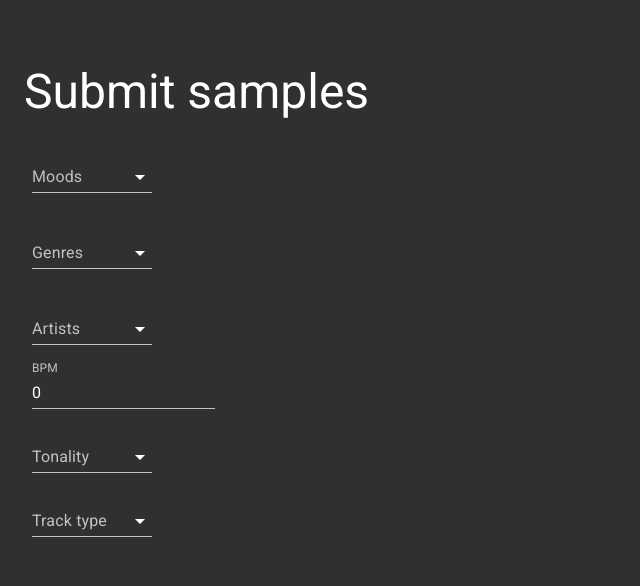
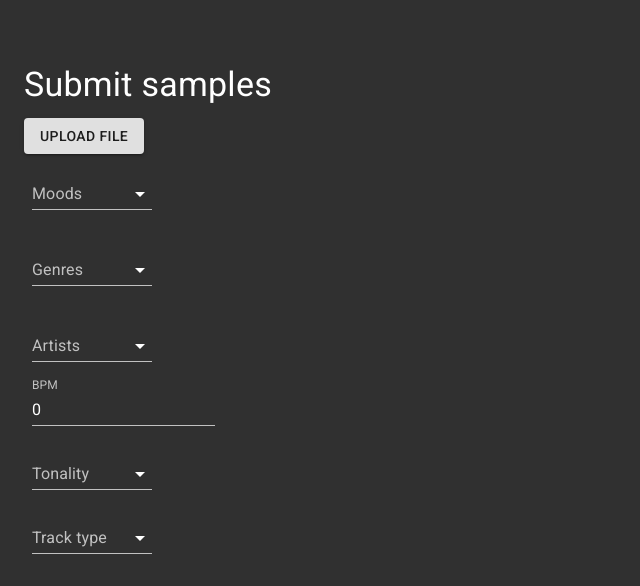
Before and after one commit to k-k-k-kirill/generator-admin, a React (Create React App) app: page / in a window 1280 px wide. Shown: the top 586 px of the page, without its empty margins (0-640 px from the left). Built offline with nearby package versions, Linux system fonts and the light colour scheme.

Commit message:
file upload

```diff
--- a/package.json
+++ b/package.json
@@ -4,6 +4,7 @@
   "private": true,
   "dependencies": {
     "@material-ui/core": "^4.11.3",
+    "@material-ui/icons": "^4.11.2",
     "@material-ui/lab": "^4.0.0-alpha.57",
     "@testing-library/jest-dom": "^5.11.4",
     "@testing-library/react": "^11.1.0",
--- /dev/null
+++ b/src/components/FileUploadRow/FileUploadRow.tsx
@@ -0,0 +1,56 @@
+import React from 'react';
+import { makeStyles } from '@material-ui/core/styles';
+import Grid from '@material-ui/core/Grid';
+import IconButton from '@material-ui/core/IconButton';
+import DeleteIcon from '@material-ui/icons/Delete';
+import { FileUploadRowProps } from './types';
+import Typography from '@material-ui/core/Typography';
+import FormControl from '@material-ui/core/FormControl';
+import Button from '@material-ui/core/Button';
+
+const useStyles = makeStyles((theme) => ({
+    upload: {
+        display: 'flex',
+        flexDirection: 'row',
+        alignItems: 'center',
+    }
+}));
+
+const FileUploadRow: React.FC<FileUploadRowProps> = (props: FileUploadRowProps) => {
+    const classes = useStyles();
+
+    return (
+        <Grid container>
+            <Grid item xs={2}>
+                <FormControl>
+                    <Button
+                        variant="contained"
+                        component="label"
+                        disabled={props.item.length > 0}
+                    >
+                        {props.label}
+                        <input
+                            type="file"
+                            hidden
+                            onChange={props.handleChange}
+                        />
+                    </Button>
+                </FormControl>
+            </Grid>
+            <Grid item xs={6} className={classes.upload}>
+                {props.item.length > 0 ? (
+                    <>
+                        <Typography>
+                            {props.item[0].name}
+                        </Typography>
+                        <IconButton onClick={props.handleRemove} aria-label="delete">
+                            <DeleteIcon fontSize="inherit" />
+                        </IconButton>
+                    </>
+                ) : null }
+            </Grid>
+        </Grid>
+    );
+};
+
+export default FileUploadRow;
--- /dev/null
+++ b/src/components/FileUploadRow/types.ts
@@ -0,0 +1,6 @@
+export interface FileUploadRowProps {
+    item: File[];
+    handleChange: (event: any) => void;
+    handleRemove: () => void;
+    label?: string;
+};
--- a/src/components/SampleSubmissionForm/SampleSubmissionForm.tsx
+++ b/src/components/SampleSubmissionForm/SampleSubmissionForm.tsx
@@ -1,13 +1,24 @@
 import React, { useState } from 'react';
 import { moodsData, genresData, artistData, tonalitiesData, trackTypeData } from './data';
 import { extractLabels } from '../../utils/extractLabels';
+import { makeStyles } from '@material-ui/core/styles';
 
 //Components
 import MultiSelectRow from '../MultiselectRow/MultiSelectRow';
 import SimpleSelectRow from '../SimpleSelectRow/SimpleSelectRow';
 import TextFieldRow from '../TextFieldRow/TextFieldRow';
+import FileUploadRow from '../FileUploadRow/FileUploadRow';
 
 const SampleSubmissionForm: React.FC = () => {
+    // Uploads input data
+    const [upload, setUpload] = useState<File[]>([]);
+
+    const handleUploadChange = (event: any) => {
+        setUpload(event.target.files);
+    };
+    const handleUploadRemove = () => {
+        setUpload([]);
+    };
 
     // Moods data
     const selectableMoods: string[] = extractLabels(moodsData);
@@ -17,20 +28,17 @@ const SampleSubmissionForm: React.FC = () => {
     const handleMoodsChange = (event: any) => {
         setSelectedMoods(event.target.value)
     };
-
     const handleMoodsDelete = (chipToDelete: string) => () => {
         setSelectedMoods((chips) => chips.filter((chip) => chip !== chipToDelete));
     };
 
     // Genres data
     const selectableGenres: string[] = extractLabels(genresData);
-
     const [selectedGenres, setSelectedGenres] = useState<string[]>([]);
 
     const handleGenresChange = (event: any) => {
         setSelectedGenres(event.target.value)
     };
-
     const handleGenresDelete = (chipToDelete: string) => () => {
         setSelectedGenres((chips) => chips.filter((chip) => chip !== chipToDelete));
     };
@@ -54,7 +62,6 @@ const SampleSubmissionForm: React.FC = () => {
     const handleSubGenresChange = (event: any) => {
         setSelectedSubGenres(event.target.value)
     };
-
     const handleSubGenresDelete = (chipToDelete: string) => () => {
         setSelectedSubGenres((chips) => chips.filter((chip) => chip !== chipToDelete));
     };
@@ -67,7 +74,6 @@ const SampleSubmissionForm: React.FC = () => {
     const handleArtistsChange = (event: any) => {
         setSelectedArtists(event.target.value)
     };
-
     const handleArtistsDelete = (chipToDelete: string) => () => {
         setSelectedArtists((chips) => chips.filter((chip) => chip !== chipToDelete));
     };
@@ -81,30 +87,29 @@ const SampleSubmissionForm: React.FC = () => {
         if(value > 999 || value < 0 || isNaN(value)) value = 0;
 
         value = value ? parseInt(value, 10) : ''
-
         setBpm(value);
     }
 
     //Tonalities data
     const [selectedTonality, setSelectedTonality] = useState<string>('');
+    const selectableTonalities = extractLabels(tonalitiesData);
 
     const handleTonalityChange = (event: any) => {
         setSelectedTonality(event.target.value);
     };
 
-    const selectableTonalities = extractLabels(tonalitiesData);
-
     //Track type data
     const [selectedTrackType, setSelectedTrackType] = useState<string>('');
+    const selectableTrackTypes = extractLabels(trackTypeData);
 
     const handleTrackTypeChange = (event: any) => {
         setSelectedTrackType(event.target.value);
     };
 
-    const selectableTrackTypes = extractLabels(trackTypeData);
-
     return (
         <>
+            <FileUploadRow item={upload} handleChange={handleUploadChange} handleRemove={handleUploadRemove} label="Upload file" />
+
             <MultiSelectRow label='Moods' handleChange={handleMoodsChange} handleDelete={handleMoodsDelete} selectedItems={selectedMoods} items={selectableMoods} />
             <MultiSelectRow label='Genres' handleChange={handleGenresChange} handleDelete={handleGenresDelete} selectedItems={selectedGenres} items={selectableGenres} />
 
--- a/src/components/SimpleSelectRow/SimpleSelectRow.tsx
+++ b/src/components/SimpleSelectRow/SimpleSelectRow.tsx
@@ -28,7 +28,7 @@ const SimpleSelectRow: React.FC<SimpleSelectRowProps> = (props: SimpleSelectRowP
                         onChange={props.handleChange}
                     >
                         {props.items.map((item: string) => (
-                            <MenuItem value={item}>
+                            <MenuItem key={item} value={item}>
                                 {item}
                             </MenuItem>
                         ))}
--- a/src/views/Home/Home.tsx
+++ b/src/views/Home/Home.tsx
@@ -18,7 +18,7 @@ const Home: React.FC = () => {
         <ThemeProvider theme={theme}>
             <CssBaseline />
             <Layout>
-                <Typography variant="h3" component="h1" gutterBottom>
+                <Typography variant="h4" component="h1" gutterBottom>
                     Submit samples
                 </Typography>
                 <SampleSubmissionForm />
```
Also changed, not shown: 1 other file (tests, documents, lock files or other folders).
